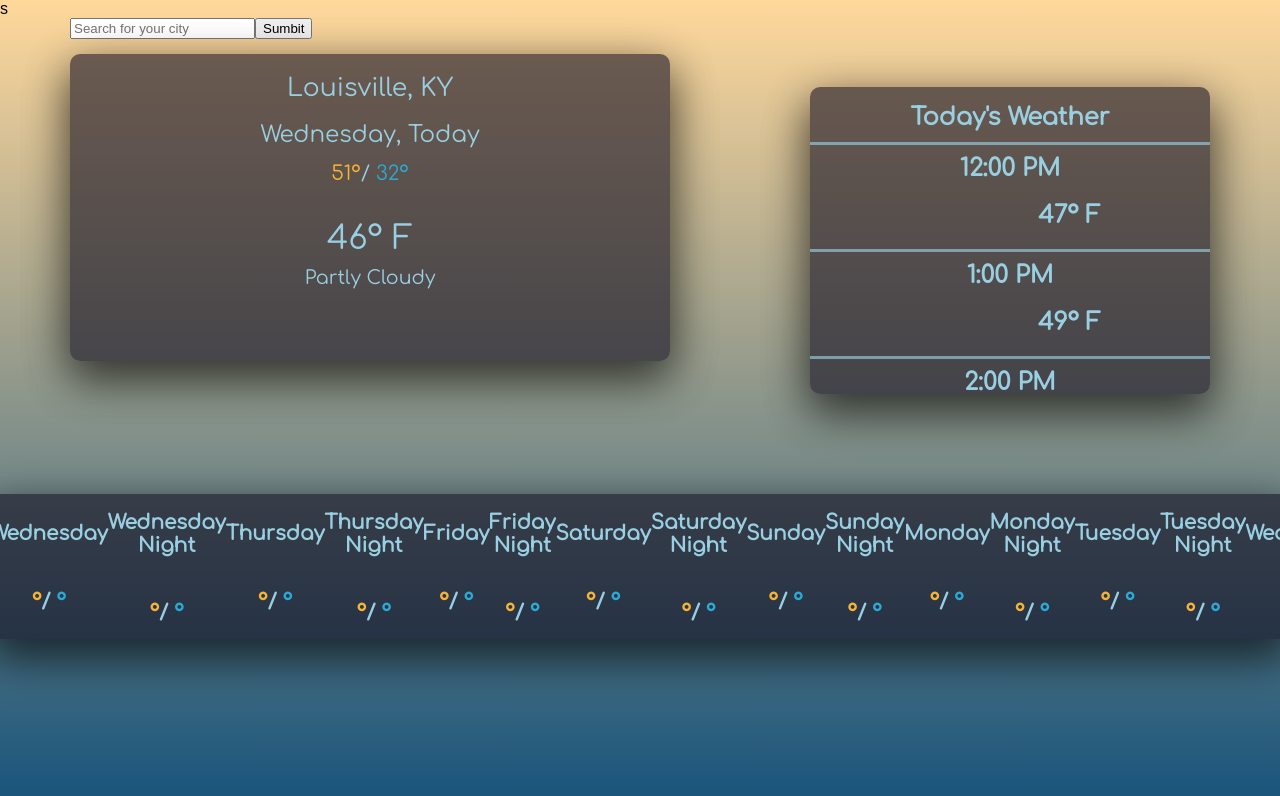
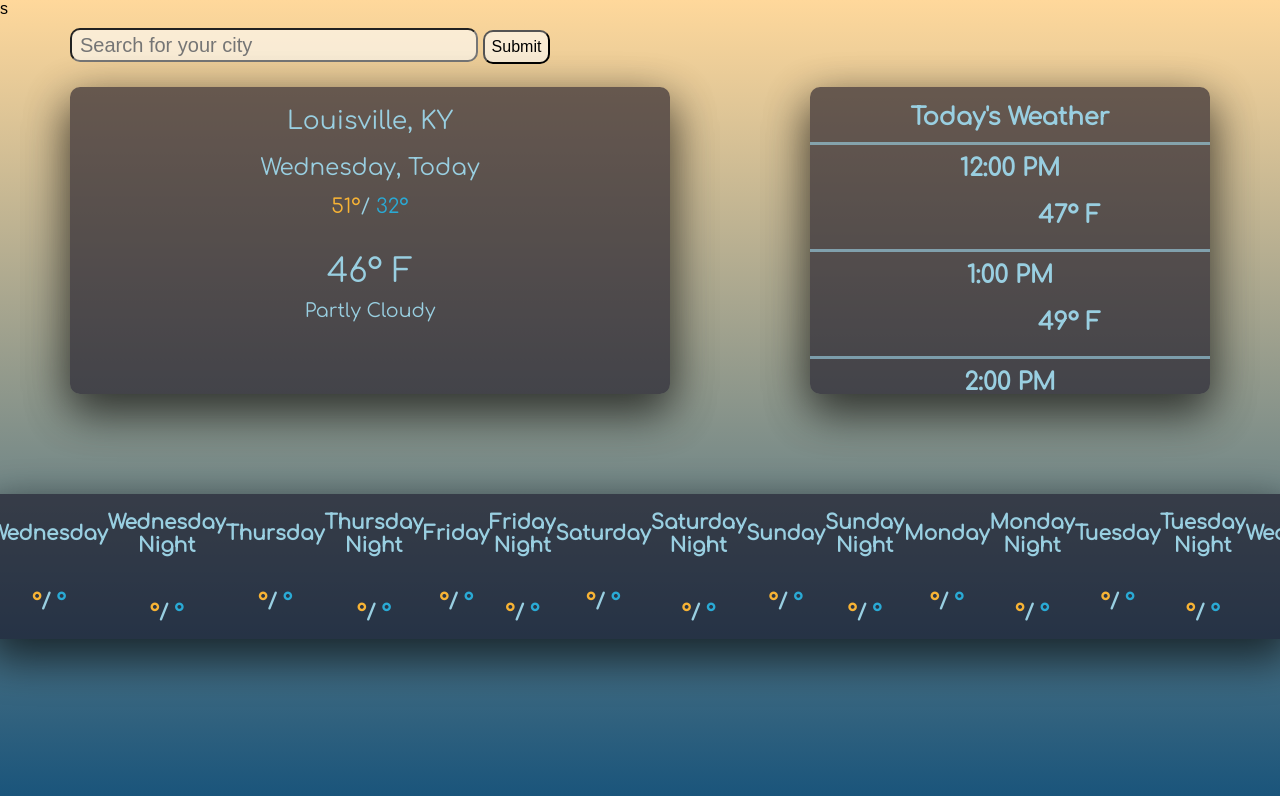
Before and after one commit to JackLaird0/weatherly, a React (Create React App) app: page / in a window 1280 px wide. Shown: the top 796 px of the page. Built offline with nearby package versions, Linux system fonts and the light colour scheme.

Commit message:
Style Search component

```diff
--- a/src/Search.js
+++ b/src/Search.js
@@ -4,8 +4,8 @@ import './Styles/search.css'
 const Search = () => {
   return (
     <div>
-      <input type="text" placeholder="Search for your city" />
-      <button> Sumbit </button>
+      <input type="text" placeholder="Search for your city" className="search-input"/>
+      <button className="submit-button"> Submit </button>
     </div>
   )
 }
--- a/src/Styles/search.css
+++ b/src/Styles/search.css
@@ -0,0 +1,30 @@
+.search-input {
+  width: 400px;
+  height: 30px;
+  margin: 10px 0 10px 0;
+  border-radius: 10px;
+  font-size: 20px;
+  outline: none;
+  padding: 0 0 0 4px;
+  background-color: #ffffff94;
+}
+
+.search-input::placeholder {
+  font-size: 20px;
+  padding: 0 0 0 4px;
+}
+
+.submit-button {
+  margin: 0 0 0 5px;
+  height: 34px;
+  width: 67px;
+  border-radius: 10px;
+  font-size: 16px;
+  transition: 0.5s;
+  outline: none;
+  background-color: #ffffff94;
+}
+
+.submit-button:hover {
+  box-shadow: inset 1px 1px 1px #464654;
+}
```
